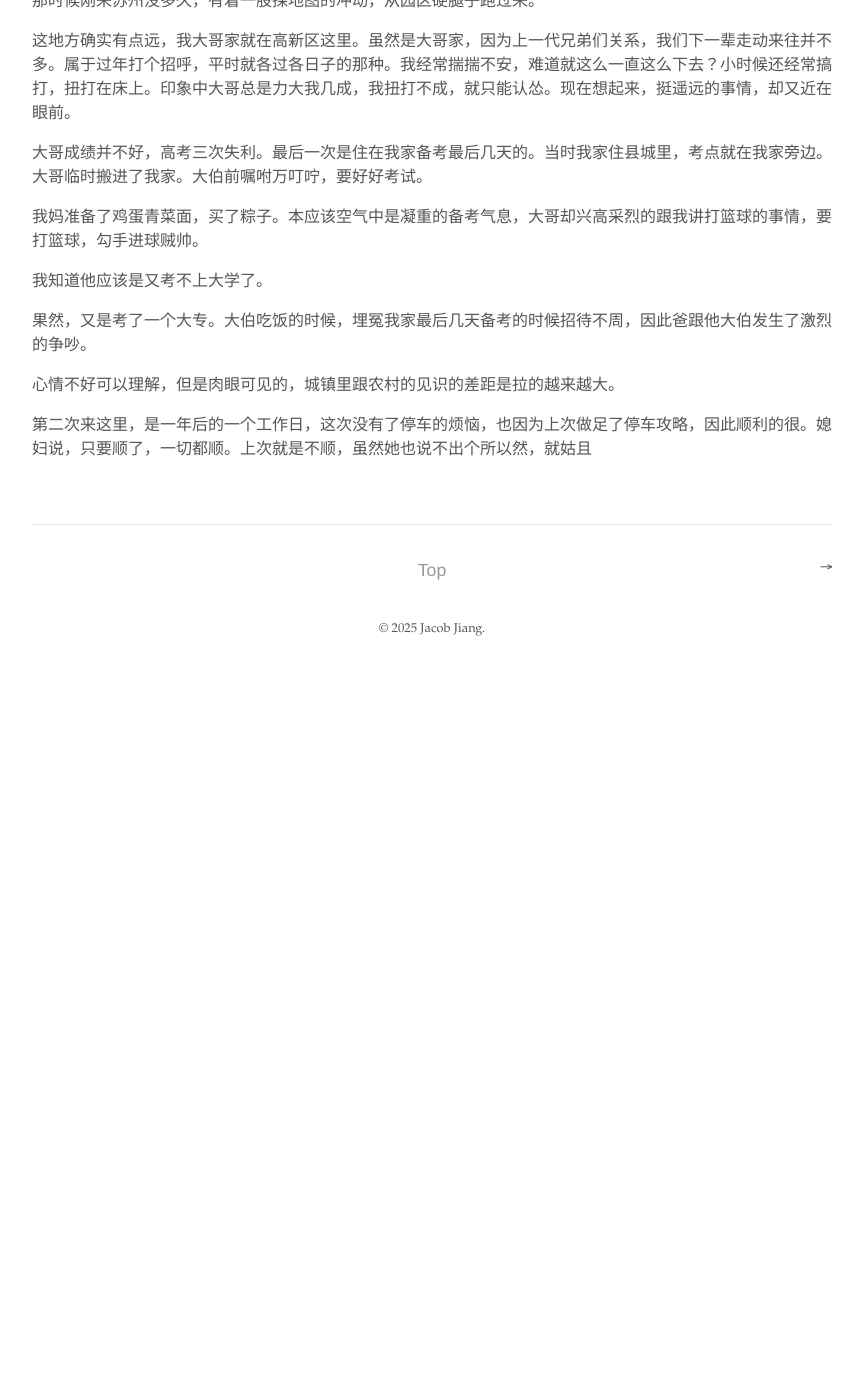
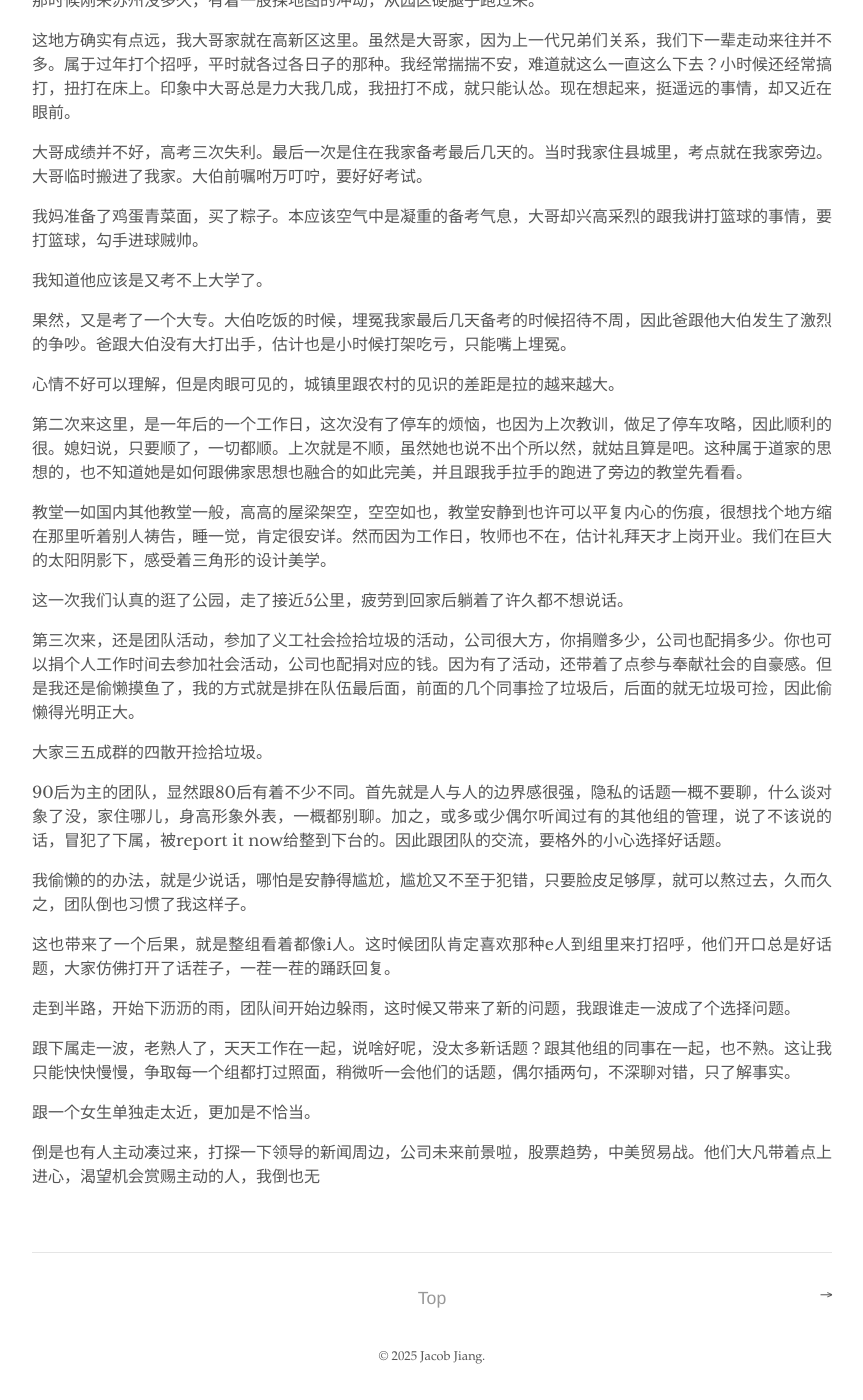
Before and after one commit to jacobjiangwei/jacobjiangwei.github.io, a Jekyll site: the page built from _posts/2025-04-27-middleage.md, in a window 1280 px wide and 1400 px high, scrolled down 833 px. Shown: the whole window, without its empty margins (208-1071 px from the left). Built offline with Jekyll 4.4.1, drawn with Linux system fonts in a browser that asks for light colours; before the commit the page ends 1505 px from its top, so only the background shows below that.

Commit message:
Update 2025-04-27-middleage.md

```diff
--- a/_posts/2025-04-27-middleage.md
+++ b/_posts/2025-04-27-middleage.md
@@ -29,8 +29,30 @@ tags: []
 
 我知道他应该是又考不上大学了。
 
-果然，又是考了一个大专。大伯吃饭的时候，埋冤我家最后几天备考的时候招待不周，因此爸跟他大伯发生了激烈的争吵。
+果然，又是考了一个大专。大伯吃饭的时候，埋冤我家最后几天备考的时候招待不周，因此爸跟他大伯发生了激烈的争吵。爸跟大伯没有大打出手，估计也是小时候打架吃亏，只能嘴上埋冤。
 
 心情不好可以理解，但是肉眼可见的，城镇里跟农村的见识的差距是拉的越来越大。
 
-第二次来这里，是一年后的一个工作日，这次没有了停车的烦恼，也因为上次做足了停车攻略，因此顺利的很。媳妇说，只要顺了，一切都顺。上次就是不顺，虽然她也说不出个所以然，就姑且
+第二次来这里，是一年后的一个工作日，这次没有了停车的烦恼，也因为上次教训，做足了停车攻略，因此顺利的很。媳妇说，只要顺了，一切都顺。上次就是不顺，虽然她也说不出个所以然，就姑且算是吧。这种属于道家的思想的，也不知道她是如何跟佛家思想也融合的如此完美，并且跟我手拉手的跑进了旁边的教堂先看看。
+
+教堂一如国内其他教堂一般，高高的屋梁架空，空空如也，教堂安静到也许可以平复内心的伤痕，很想找个地方缩在那里听着别人祷告，睡一觉，肯定很安详。然而因为工作日，牧师也不在，估计礼拜天才上岗开业。我们在巨大的太阳阴影下，感受着三角形的设计美学。
+
+这一次我们认真的逛了公园，走了接近5公里，疲劳到回家后躺着了许久都不想说话。
+
+第三次来，还是团队活动，参加了义工社会捡拾垃圾的活动，公司很大方，你捐赠多少，公司也配捐多少。你也可以捐个人工作时间去参加社会活动，公司也配捐对应的钱。因为有了活动，还带着了点参与奉献社会的自豪感。但是我还是偷懒摸鱼了，我的方式就是排在队伍最后面，前面的几个同事捡了垃圾后，后面的就无垃圾可捡，因此偷懒得光明正大。
+
+大家三五成群的四散开捡拾垃圾。
+
+90后为主的团队，显然跟80后有着不少不同。首先就是人与人的边界感很强，隐私的话题一概不要聊，什么谈对象了没，家住哪儿，身高形象外表，一概都别聊。加之，或多或少偶尔听闻过有的其他组的管理，说了不该说的话，冒犯了下属，被report it now给整到下台的。因此跟团队的交流，要格外的小心选择好话题。
+
+我偷懒的的办法，就是少说话，哪怕是安静得尴尬，尴尬又不至于犯错，只要脸皮足够厚，就可以熬过去，久而久之，团队倒也习惯了我这样子。
+
+这也带来了一个后果，就是整组看着都像i人。这时候团队肯定喜欢那种e人到组里来打招呼，他们开口总是好话题，大家仿佛打开了话茬子，一茬一茬的踊跃回复。
+
+走到半路，开始下沥沥的雨，团队间开始边躲雨，这时候又带来了新的问题，我跟谁走一波成了个选择问题。
+
+跟下属走一波，老熟人了，天天工作在一起，说啥好呢，没太多新话题？跟其他组的同事在一起，也不熟。这让我只能快快慢慢，争取每一个组都打过照面，稍微听一会他们的话题，偶尔插两句，不深聊对错，只了解事实。
+
+跟一个女生单独走太近，更加是不恰当。
+
+倒是也有人主动凑过来，打探一下领导的新闻周边，公司未来前景啦，股票趋势，中美贸易战。他们大凡带着点上进心，渴望机会赏赐主动的人，我倒也无
```
